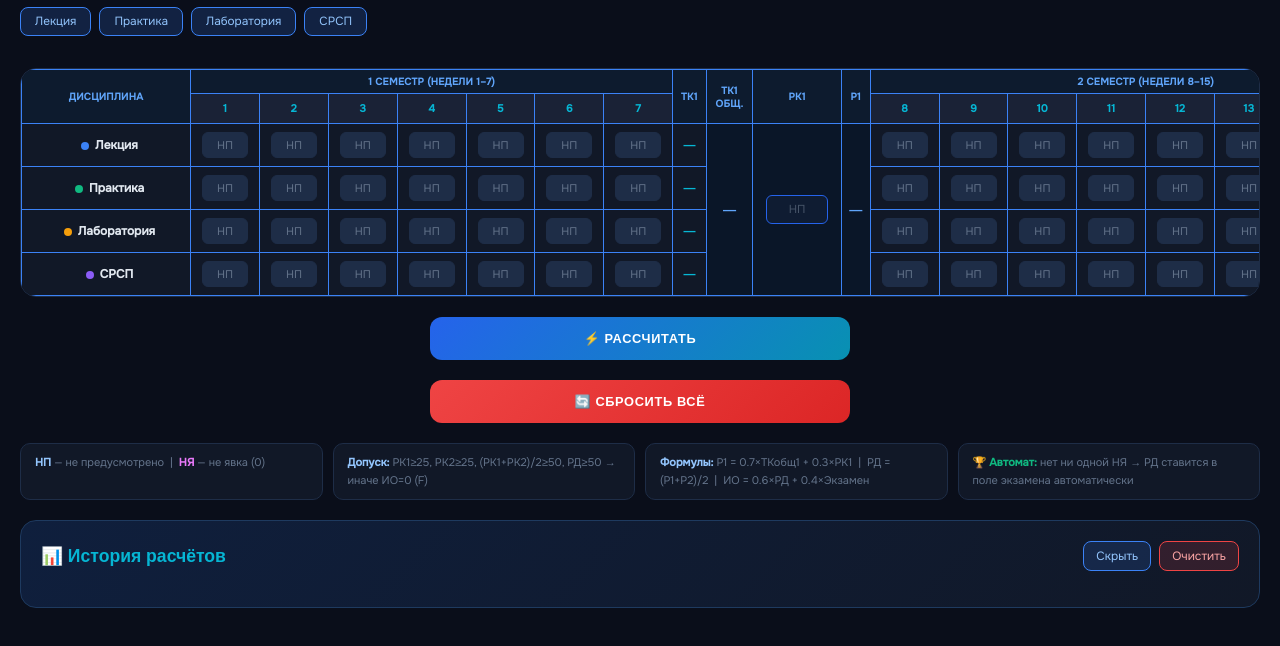
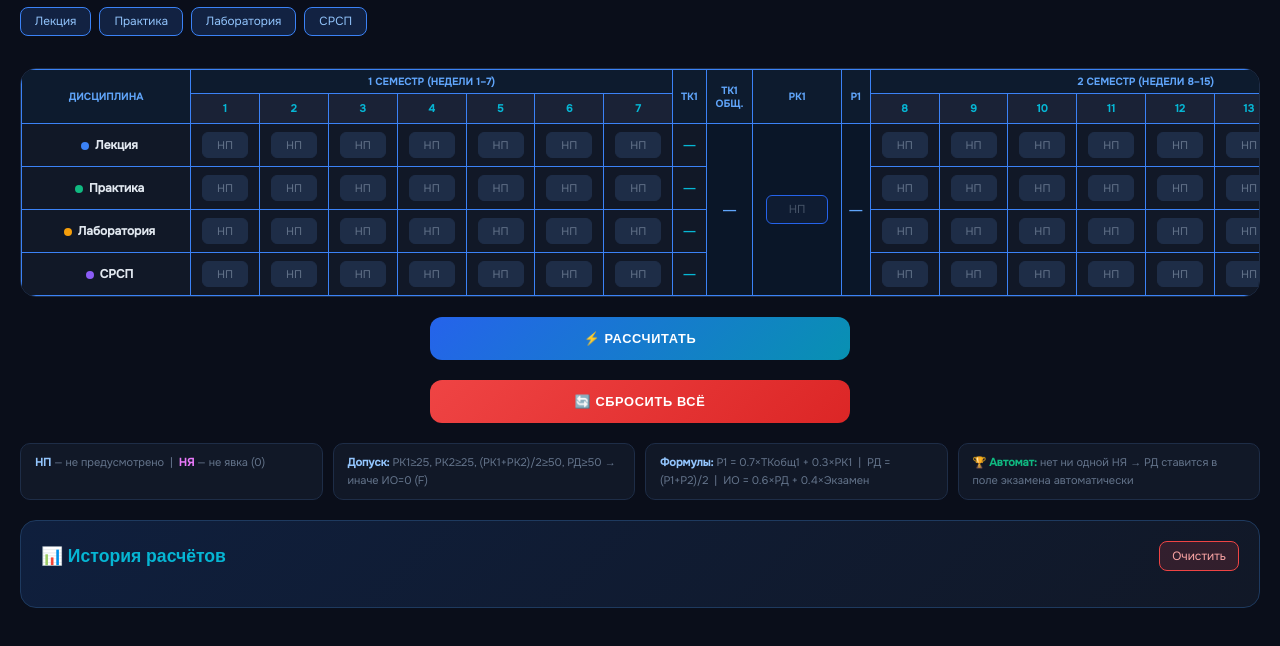
Before and after one commit to baukakzs/calc, a plain HTML site: page calculator_journal_layout.html in a window 1280 px wide. Shown: the part 70-716 px from the top of the page. Drawn offline with Linux system fonts and the light colour scheme; a web font is replaced by a local one.

Commit message:
del_bth_hide

```diff
--- a/calculator_journal_layout.html
+++ b/calculator_journal_layout.html
@@ -88,7 +88,6 @@
     <div class="history-header">
     <h2>📊 История расчётов</h2>
     <div class="history-controls">
-      <button class="history-btn" onclick="toggleHistory()">Показать</button>
       <button class="history-btn danger" onclick="clearHistory()">Очистить</button>
     </div>
   </div>
--- a/script.js
+++ b/script.js
@@ -154,7 +154,7 @@ const section = document.getElementById('historySection');
 section.classList.add('show');
 
 const btn = document.querySelector('.history-btn');
-if (btn) btn.textContent = 'Скрыть';
+if (btn) btn.textContent = 'Очистить';
 
 historyVisible = true;
 }
@@ -219,21 +219,6 @@ function deleteHistoryItem(event, idx) {
   saveToLocalStorage();
 }
 
-function toggleHistory() {
-  const section = document.getElementById('historySection');
-  const buttons = document.querySelectorAll('.history-btn');
-  const btn = buttons[0]; // берём первую кнопку (Показать/Скрыть)
-
-  historyVisible = !historyVisible;
-
-  if (historyVisible) {
-    section.classList.add('show');
-    btn.textContent = 'Скрыть';
-  } else {
-    section.classList.remove('show');
-    btn.textContent = 'Показать';
-  }
-}
 
 function clearHistory() {
   if (confirm('Удалить всю историю расчётов? Это действие не можно отменить.')) {
@@ -307,7 +292,7 @@ function loadFromLocalStorage() {
 loadFromLocalStorage();
 // Показываем историю по дефолту
 document.getElementById('historySection').classList.add('show');
-document.querySelector('.history-btn').textContent = 'Скрыть';
+document.querySelector('.history-btn').textContent = 'Очистить';
 historyVisible = true;
 function buildTable() {
   const tbody = document.getElementById('tableBody');
```
